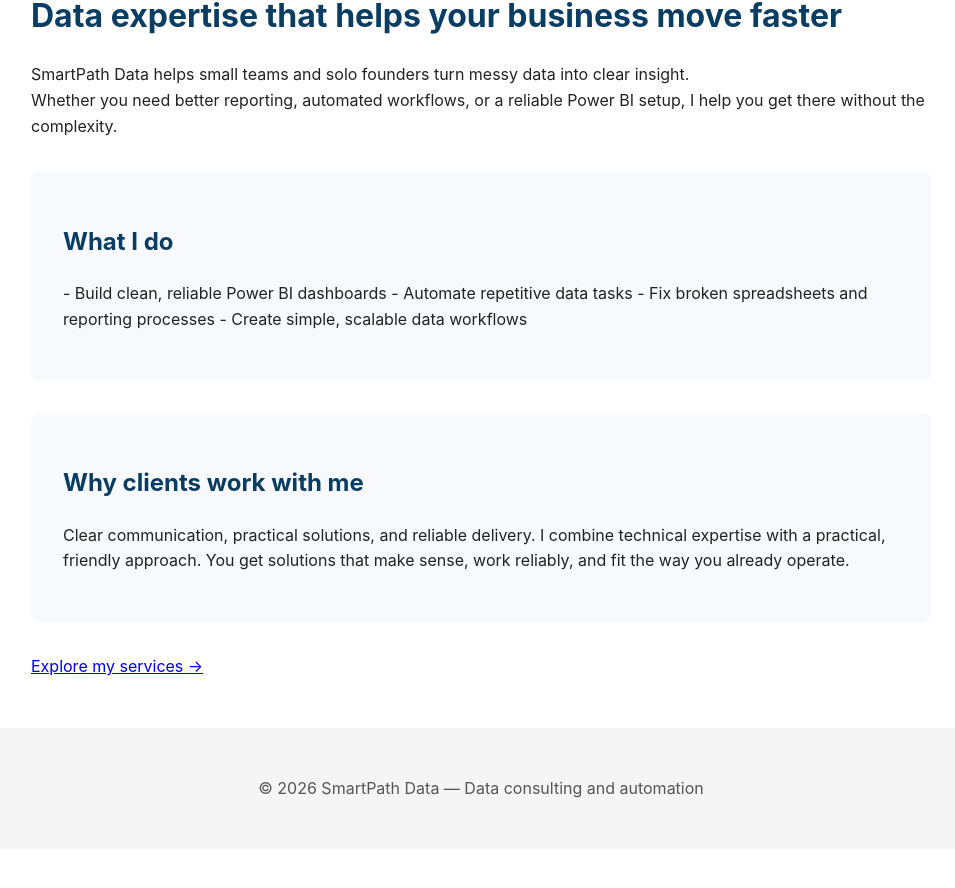
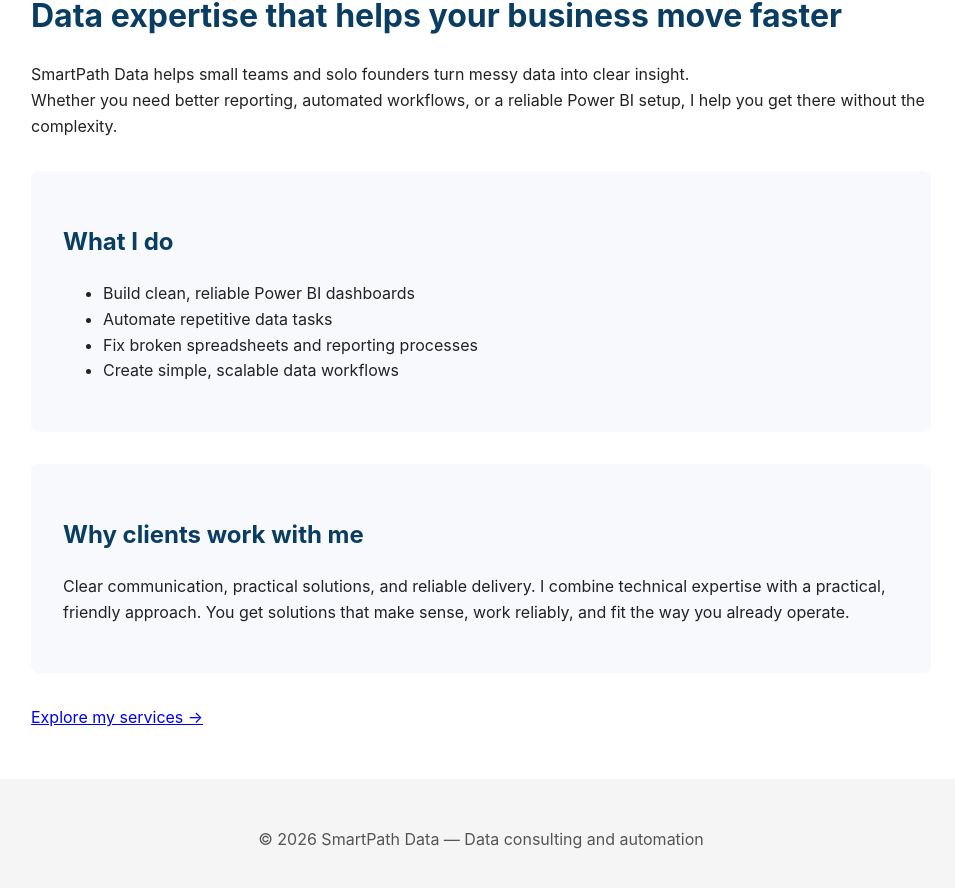
Before and after one commit to smartpathdata/smartpathdata.github.io, a Jekyll site: the page built from index.md, in a window 1280 px wide and 900 px high, scrolled down 1020 px. Shown: the top 888 px of the window, without its empty margins (159-1114 px from the left). Built offline with Jekyll 4.4.1, drawn with Linux system fonts in a browser that asks for light colours; before the commit the page ends 1869 px from its top, so only the background shows below that.

Commit message:
Update index.md

```diff
--- a/index.md
+++ b/index.md
@@ -12,10 +12,12 @@ Whether you need better reporting, automated workflows, or a reliable Power BI s
 <div style="background:#f7f9fc; padding:2rem; border-radius:8px; margin:2rem 0;">
 <h2>What I do</h2>
 <p>
-- Build clean, reliable Power BI dashboards
-- Automate repetitive data tasks
-- Fix broken spreadsheets and reporting processes
-- Create simple, scalable data workflows
+  <ul>
+    <li> Build clean, reliable Power BI dashboards </li>
+    <li> Automate repetitive data tasks </li>
+    <li> Fix broken spreadsheets and reporting processes </li>
+    <li> Create simple, scalable data workflows </li>
+  </ul>
 </p>
 </div>
 
```
